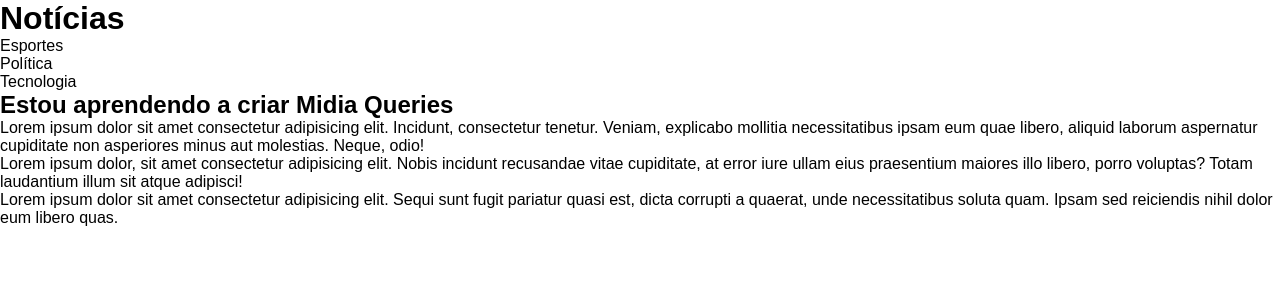
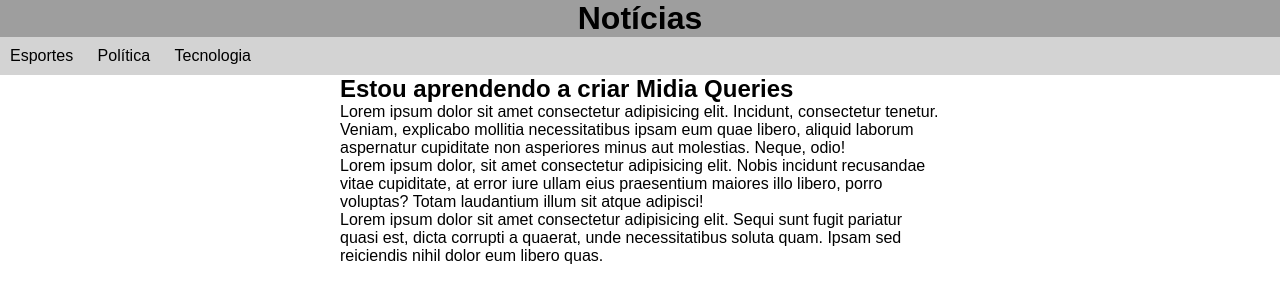
Before and after one commit to AbdenigoCoelho/Exerc-cio-HTML-CSS, a plain HTML site: page mq01/index.html in a window 1280 px wide. Drawn offline with Linux system fonts and the light colour scheme.

Commit message:
Estilos de Midia

```diff
--- a/mq01/estilos/Tela.css
+++ b/mq01/estilos/Tela.css
@@ -11,3 +11,26 @@ html{
     font-family: Arial, Helvetica, sans-serif;
     font-size: 1em;
 }
+
+header {
+    background-color: rgb(158, 158, 158);
+}
+
+header > h1 {
+    text-align: center;
+}
+
+menu ul {
+    background-color: lightgray;
+}
+
+menu li {
+    display: inline-block;
+    padding: 10px;
+}
+
+article {
+    width: 600px;
+    display: block;
+    margin: auto;
+}
--- a/mq01/estilos/impressora.css
+++ b/mq01/estilos/impressora.css
@@ -10,4 +10,17 @@
 html{
     font-family: 'Courier New', Courier, monospace;
     font-size: 1.5em;
+    line-height: 1.5em;
 }
+
+menu{
+    display: none;
+}
+
+article {
+    width: 100%;
+}
+
+article::after {
+    content: 'Esse artigo foi impresso através do site www.cursoemvideo.com ';
+}
```
Also changed, not shown: mq01/index.html (+1 -0 lines).
